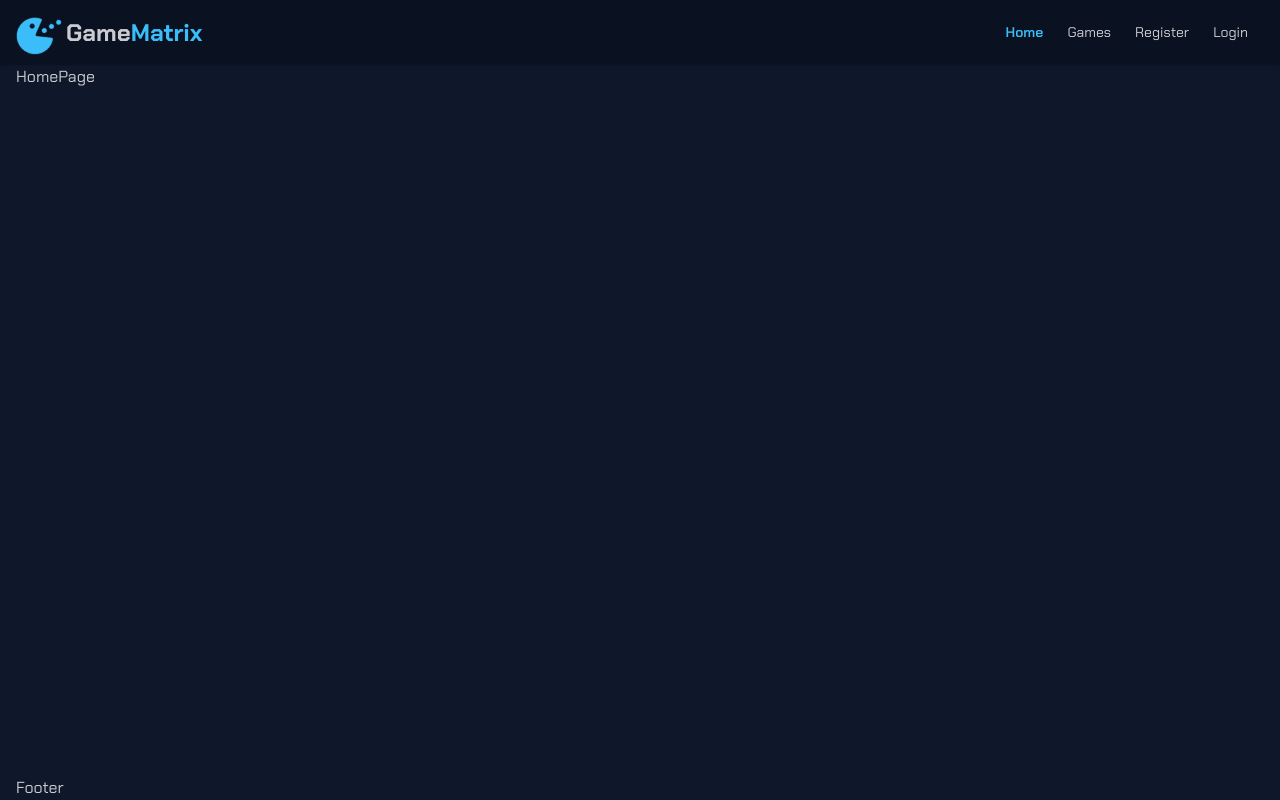
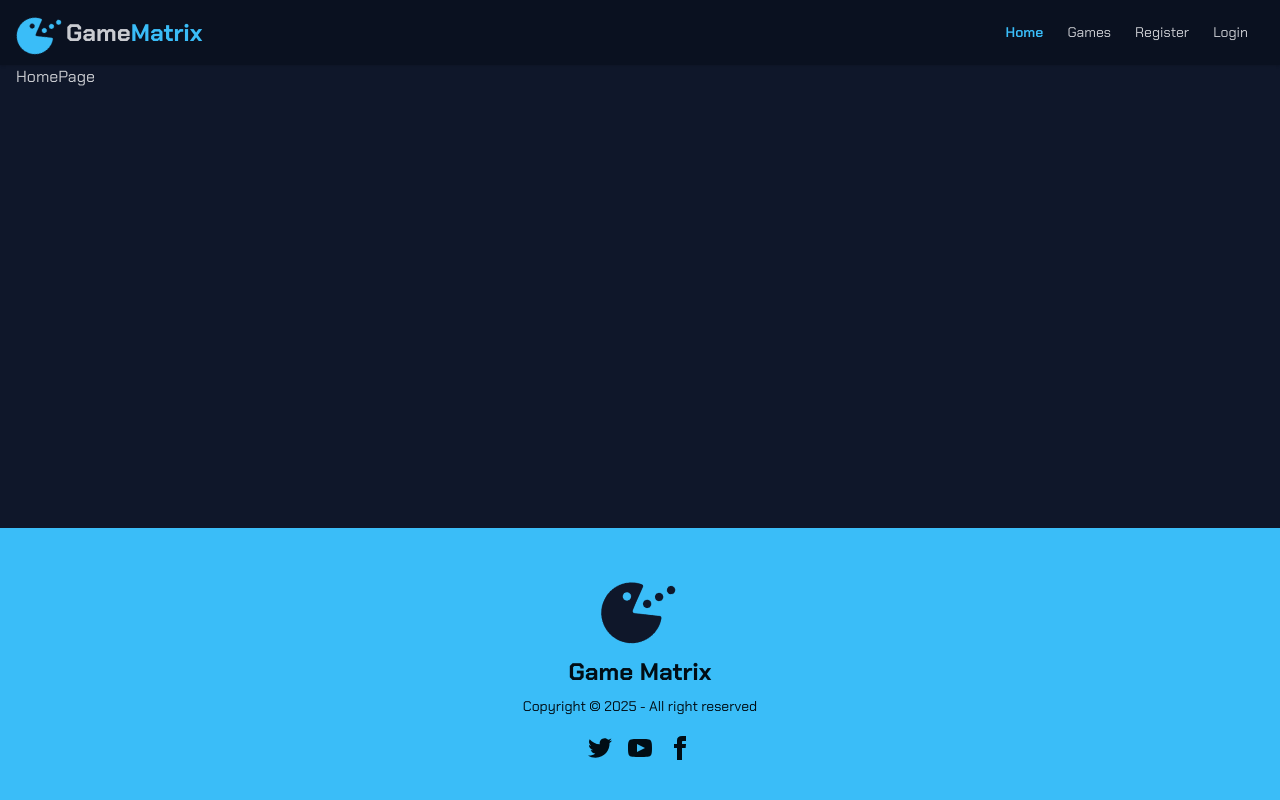
Before and after one commit to sagormajomder/game-matrix, a React (Vite) app: page / in a window 1280 px wide. Built offline with nearby package versions, Linux system fonts and the light colour scheme.

Commit message:
Add footer component with logo and social media links

```diff
--- a/src/components/Footer.jsx
+++ b/src/components/Footer.jsx
@@ -1,9 +1,53 @@
+import footerLogo from "../assets/footer-logo.png";
 import Container from "./Container";
 
 export default function Footer() {
   return (
-    <footer>
-      <Container>Footer</Container>
+    <footer className="footer footer-horizontal footer-center bg-primary text-primary-content gap-y-5 p-10">
+      <aside>
+        <img className="h-20 -rotate-30" src={footerLogo} alt="" />
+        <p className="font-bold">
+          <span className="text-2xl">Game Matrix</span>
+        </p>
+        <p>Copyright © {new Date().getFullYear()} - All right reserved</p>
+      </aside>
+      <nav>
+        <div className="grid grid-flow-col gap-4">
+          <a href="#" className="transition duration-300 hover:scale-120">
+            <svg
+              xmlns="http://www.w3.org/2000/svg"
+              width="24"
+              height="24"
+              viewBox="0 0 24 24"
+              className="fill-current"
+            >
+              <path d="M24 4.557c-.883.392-1.832.656-2.828.775 1.017-.609 1.798-1.574 2.165-2.724-.951.564-2.005.974-3.127 1.195-.897-.957-2.178-1.555-3.594-1.555-3.179 0-5.515 2.966-4.797 6.045-4.091-.205-7.719-2.165-10.148-5.144-1.29 2.213-.669 5.108 1.523 6.574-.806-.026-1.566-.247-2.229-.616-.054 2.281 1.581 4.415 3.949 4.89-.693.188-1.452.232-2.224.084.626 1.956 2.444 3.379 4.6 3.419-2.07 1.623-4.678 2.348-7.29 2.04 2.179 1.397 4.768 2.212 7.548 2.212 9.142 0 14.307-7.721 13.995-14.646.962-.695 1.797-1.562 2.457-2.549z"></path>
+            </svg>
+          </a>
+          <a href="#" className="transition duration-300 hover:scale-120">
+            <svg
+              xmlns="http://www.w3.org/2000/svg"
+              width="24"
+              height="24"
+              viewBox="0 0 24 24"
+              className="fill-current"
+            >
+              <path d="M19.615 3.184c-3.604-.246-11.631-.245-15.23 0-3.897.266-4.356 2.62-4.385 8.816.029 6.185.484 8.549 4.385 8.816 3.6.245 11.626.246 15.23 0 3.897-.266 4.356-2.62 4.385-8.816-.029-6.185-.484-8.549-4.385-8.816zm-10.615 12.816v-8l8 3.993-8 4.007z"></path>
+            </svg>
+          </a>
+          <a href="#" className="transition duration-300 hover:scale-120">
+            <svg
+              xmlns="http://www.w3.org/2000/svg"
+              width="24"
+              height="24"
+              viewBox="0 0 24 24"
+              className="fill-current"
+            >
+              <path d="M9 8h-3v4h3v12h5v-12h3.642l.358-4h-4v-1.667c0-.955.192-1.333 1.115-1.333h2.885v-5h-3.808c-3.596 0-5.192 1.583-5.192 4.615v3.385z"></path>
+            </svg>
+          </a>
+        </div>
+      </nav>
     </footer>
   );
 }
```
Also changed, not shown: src/assets/footer-logo.png (added).
